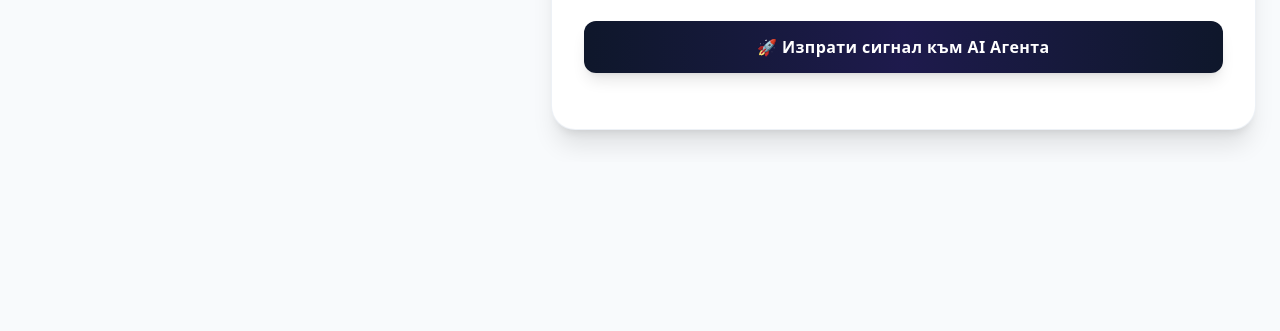
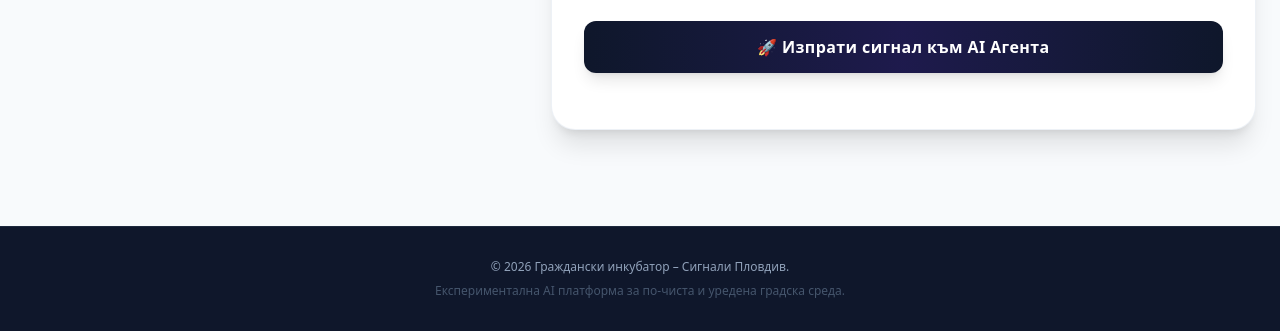
Before and after one commit to DKdimitr/signali-plovdiv, a website: page index.html in a window 1280 px wide. Shown: the part 1097-1428 px from the top of the page. Before the commit the page ends 1259 px from the top, so only its background shows below. Drawn offline with nearby package versions, Linux system fonts and the light colour scheme; no server answers.

Commit message:
Add footer section with copyright and description

```diff
--- a/index.html
+++ b/index.html
@@ -225,7 +225,13 @@
             </div>
         </div>
     </main>
-
+    <!-- Футър -->
+    <footer class="bg-slate-900 text-slate-500 py-8 mt-16 border-t border-slate-800">
+        <div class="max-w-7xl mx-auto px-4 text-center text-xs space-y-2">
+            <p class="font-medium text-slate-400">© 2026 Граждански инкубатор – Сигнали Пловдив.</p>
+            <p class="text-slate-600">Експериментална AI платформа за по-чиста и уредена градска среда.</p>
+        </div>
+    </footer>
     <script>
         const map = L.map('map', { scrollWheelZoom: true }).setView([42.14492, 24.75032], 13);
 
```
